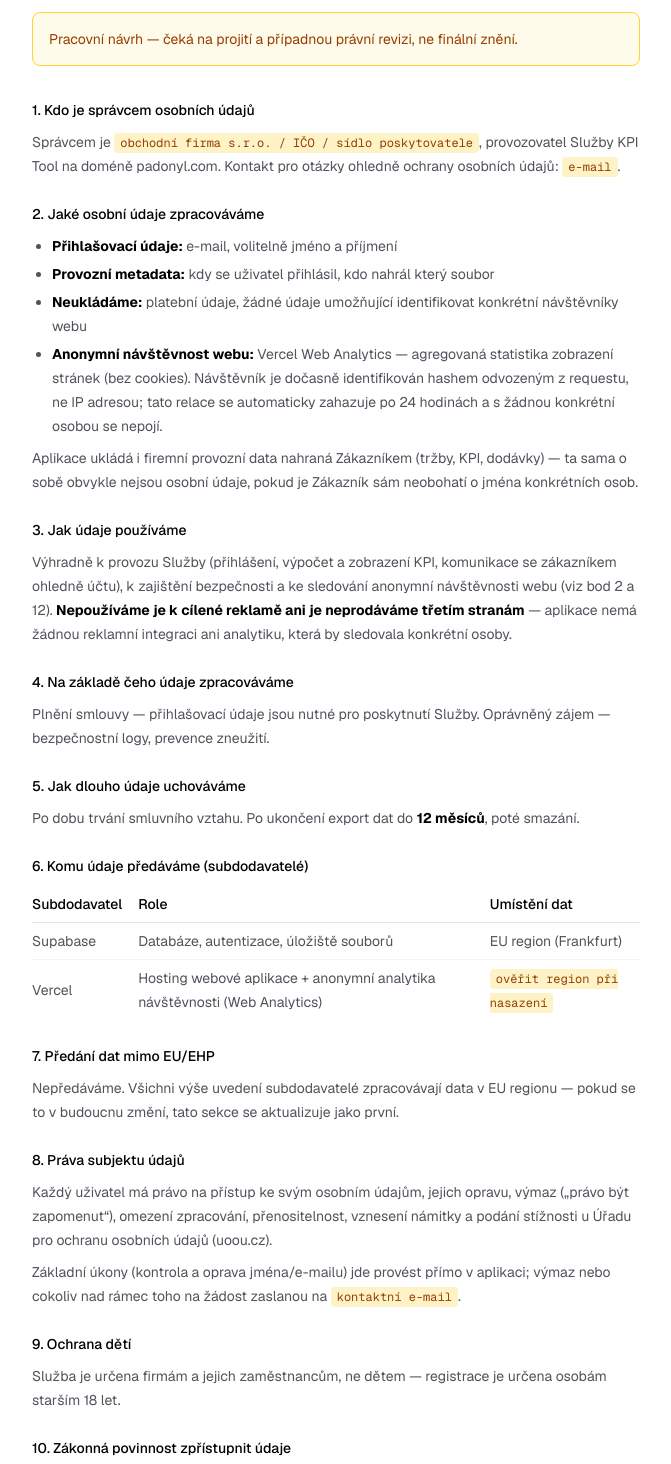
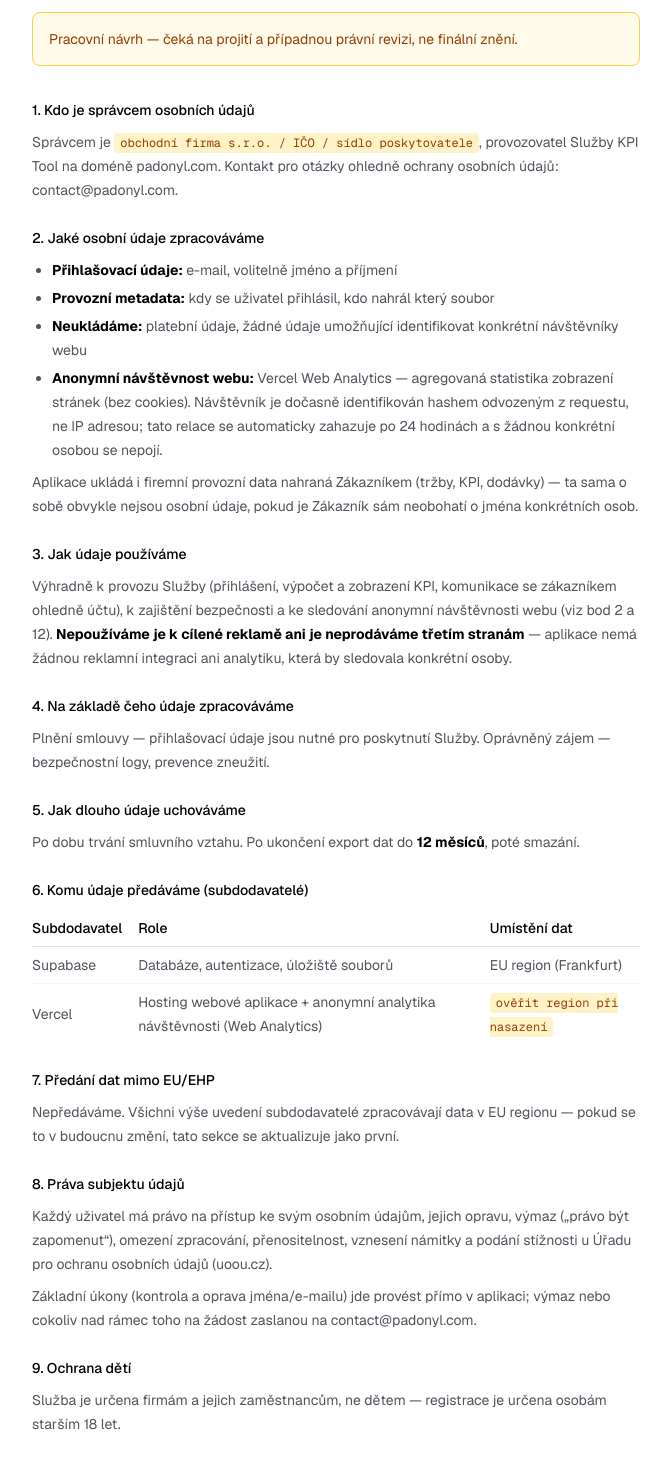
Before and after one commit to padonyl/KPI-Tool, a Next.js app: page /privacy in a window 1280 px wide. Shown: the part 180-1644 px from the top of the page, without its empty margins (304-975 px from the left). Built offline with nearby package versions, Linux system fonts and the light colour scheme; no server answers.

Commit message:
Fill in contact@padonyl.com across contact page and legal drafts
Company name/IČO/sídlo remain [DOPLNIT] until the s.r.o. is formally established.

```diff
--- a/src/app/contact/page.tsx
+++ b/src/app/contact/page.tsx
@@ -1,4 +1,3 @@
-import { Fill } from "@/components/LegalDraftNotice";
 import { PageHero } from "@/components/marketing/PageHero";
 
 function MailIcon() {
@@ -33,7 +32,9 @@ export default function ContactPage() {
           <div>
             <p className="text-sm text-zinc-500 dark:text-zinc-400">E-mail</p>
             <p className="text-lg font-medium text-brand-ink">
-              <Fill>kontaktní e-mail — bude doplněn</Fill>
+              <a href="mailto:contact@padonyl.com" className="hover:underline">
+                contact@padonyl.com
+              </a>
             </p>
           </div>
         </div>
--- a/src/app/privacy/page.tsx
+++ b/src/app/privacy/page.tsx
@@ -16,7 +16,7 @@ export default function PrivacyPage() {
           <p>
             Správcem je <Fill>obchodní firma s.r.o. / IČO / sídlo poskytovatele</Fill>,
             provozovatel Služby KPI Tool na doméně padonyl.com. Kontakt pro
-            otázky ohledně ochrany osobních údajů: <Fill>e-mail</Fill>.
+            otázky ohledně ochrany osobních údajů: contact@padonyl.com.
           </p>
         </section>
 
@@ -165,7 +165,7 @@ export default function PrivacyPage() {
           <p className="mt-2">
             Základní úkony (kontrola a oprava jména/e-mailu) jde provést
             přímo v aplikaci; výmaz nebo cokoliv nad rámec toho na žádost
-            zaslanou na <Fill>kontaktní e-mail</Fill>.
+            zaslanou na contact@padonyl.com.
           </p>
         </section>
 
--- a/src/app/terms/page.tsx
+++ b/src/app/terms/page.tsx
@@ -18,7 +18,7 @@ export default function TermsPage() {
           </p>
           <p className="mt-2">
             Poskytovatel: <Fill>obchodní firma s.r.o. / IČO / sídlo</Fill>, kontakt:{" "}
-            <Fill>e-mail</Fill>. Službou se rozumí webová aplikace dostupná na
+            contact@padonyl.com. Službou se rozumí webová aplikace dostupná na
             doméně padonyl.com.
           </p>
           <p className="mt-2">
```
